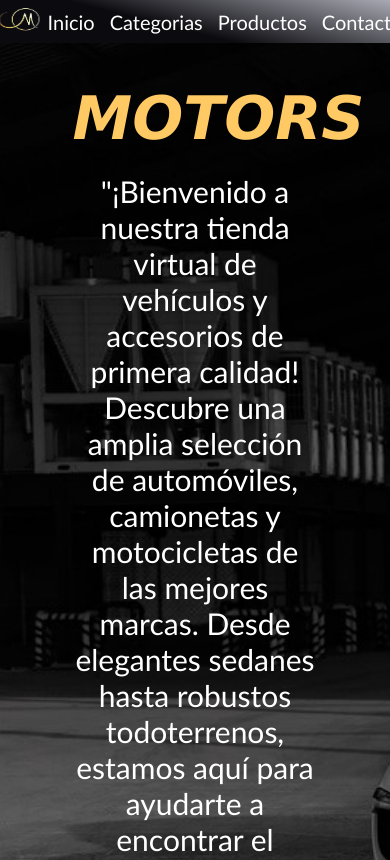
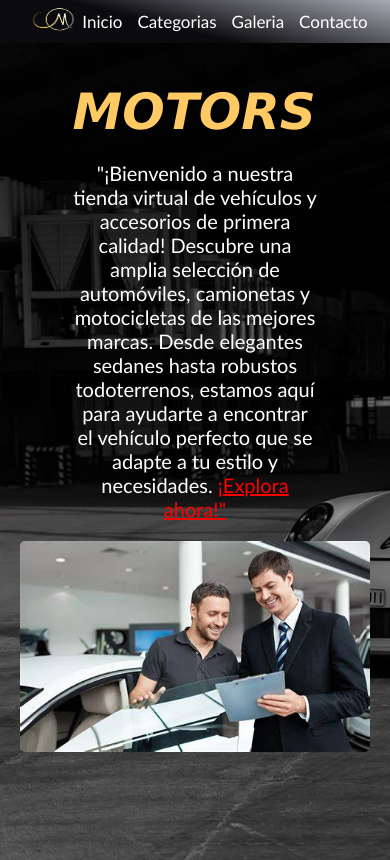
Before and after one commit to alexisb1994/Project1, a plain HTML site: page index.html in a window 390 px wide. Shown: the top 860 px of the page. Drawn offline with nearby package versions, Linux system fonts and the light colour scheme.

Commit message:
modify:responsive

```diff
--- a/index.html
+++ b/index.html
@@ -19,9 +19,8 @@
             <ul>
                 <li><a href="/#banner">Inicio</a></li>
                 <li><a href="/#card">Categorias</a></li>
-                <li><a href="/#products">Productos</a></li>
-
-                <li><a href="/#contact">Contacto</a></li>
+                <li><a href="/#products">Galeria</a></li>
+                           <li><a href="/#contact">Contacto</a></li>
             </ul>
         </nav>
     </header>
@@ -29,7 +28,9 @@
 
         <section id="banner">
             <div class="profile">
+                <div class="profile-title">
                 <h1>MOTORS</h1>
+            </div>
                 <P>"¡Bienvenido a nuestra tienda virtual de vehículos y accesorios de primera calidad! Descubre una
                     amplia
                     selección de automóviles, camionetas y motocicletas de las mejores marcas. Desde elegantes sedanes
--- a/styles/style.css
+++ b/styles/style.css
@@ -56,13 +56,16 @@ h2 {
 
 h1 {
     font-size: 60px;
+    text-align: left;
 }
 
 h2,
 footer .footer-title {
     font-size: 40px;
 }
+/* #banner .profile-title{
 
+} */
 
 #banner,#card, #products, #contact{
     min-height: 100vh;
@@ -361,7 +364,7 @@ footer a {
     width: 0;
     height: 0;
     border-right: 100vw solid transparent;
-    border-bottom: 13.8vw solid rgb(15, 15, 15);
+    border-bottom: 13.8vw solid black;
     margin-top: -13.5vw;
 
 }
@@ -416,8 +419,11 @@ footer a {
     #banner {
         display: flex;
         flex-direction: column;
+        justify-content: start;
     }
-
+#banner .profile p{
+    font-size: 20px;
+}
     #products .galery {
         display: grid;
         grid-template-columns: repeat(1, 1fr);
@@ -426,7 +432,9 @@ footer a {
         gap: 20px;
         font-size: 10px;
     }
-
+#banner h1{
+    font-size: 50px;
+}
     #products .products-card {
         height: auto;
     }
@@ -467,6 +475,9 @@ footer a {
         height: 40px;
         width: 60px;
     }
+    header nav ul li a{
+        font-size: 17px;
+    }
     #contact .contact-form form {
               padding: 10px;
         width: 100%;
```
